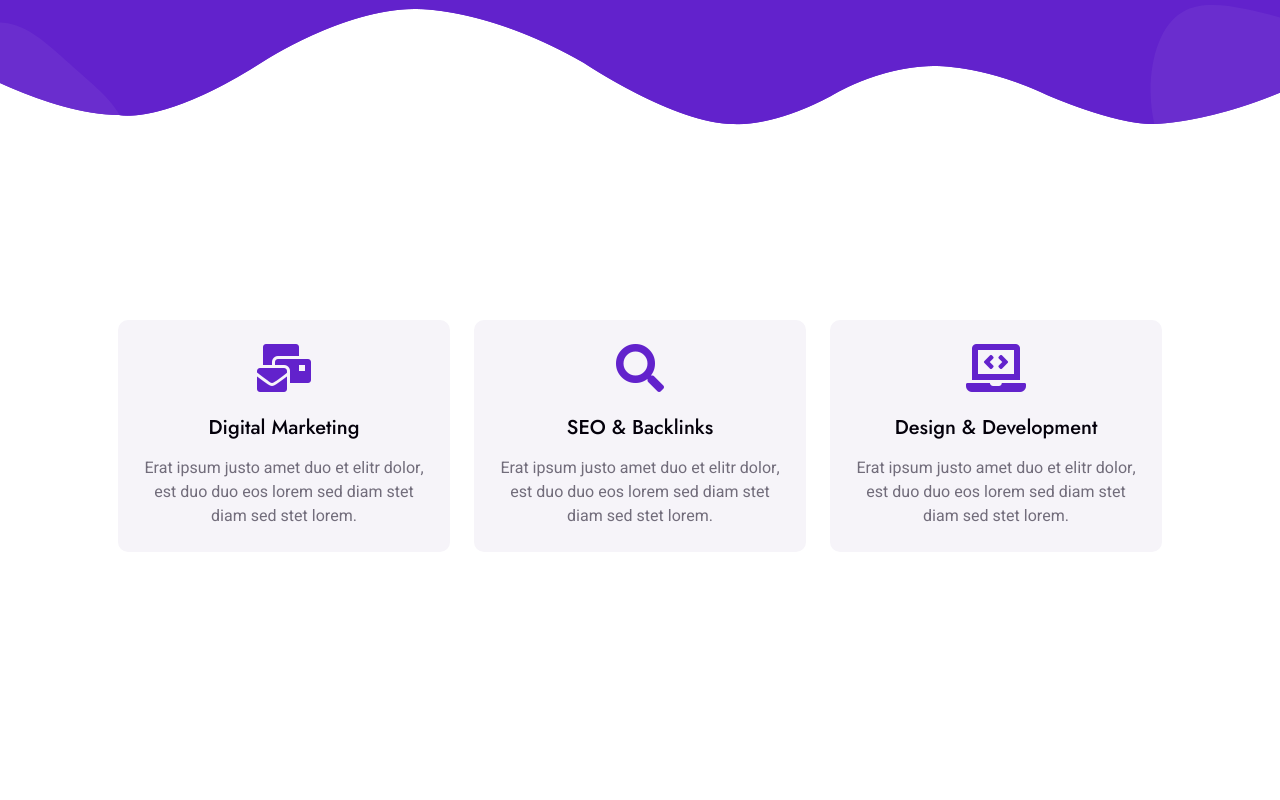
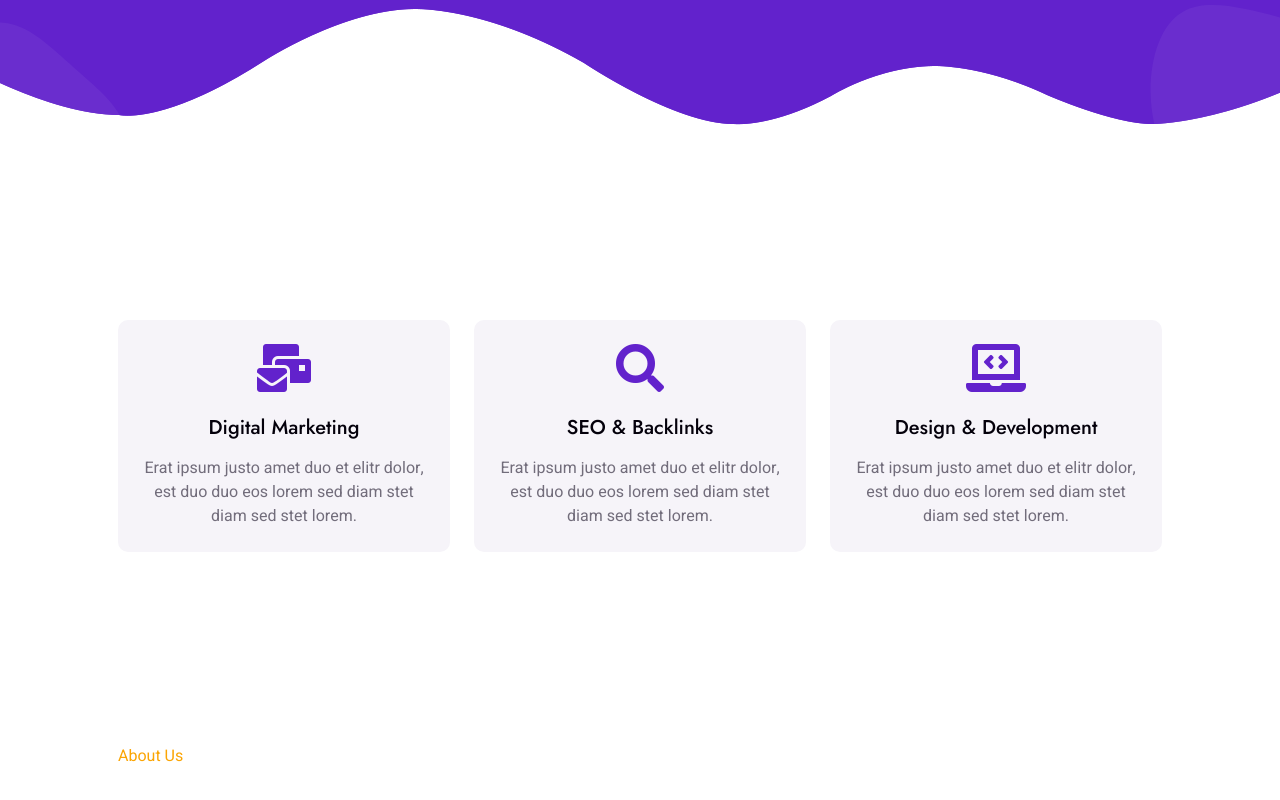
Before and after one commit to nzml906/html_, a website: page index.html in a window 1280 px wide. Shown: the part 801-1601 px from the top of the page. Drawn offline with nearby package versions, Linux system fonts and the light colour scheme.

Commit message:
About Us heading

```diff
--- a/index.html
+++ b/index.html
@@ -159,7 +159,9 @@
       <div class="container-xxl py-5">
         <div class="container py-5 px-lg-5">
           <div class="row g-5 align-items-center">
-            <div class="col-lg-6 wow fadeInUp" data-wow-delay="0.1s"></div>
+            <div class="col-lg-6 wow fadeInUp" data-wow-delay="0.1s">
+              <p class="section-title text-secondary">About Us<span></span></p>
+            </div>
           </div>
         </div>
       </div>
```
Also changed, not shown: build/scss/_custom.scss.
